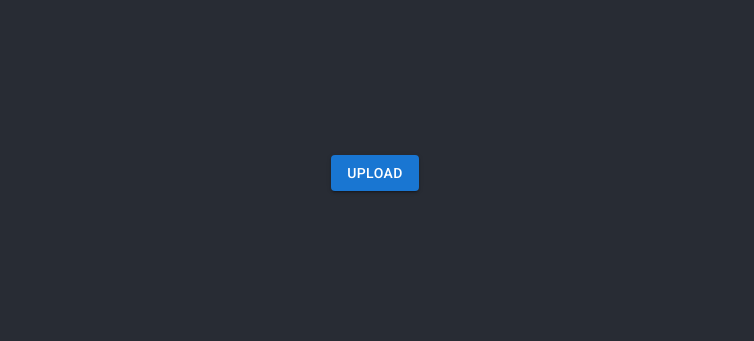
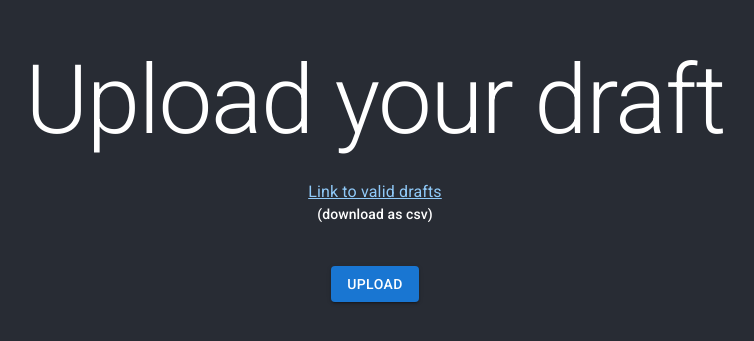
Before and after one commit to katerberg/draft-simulator, a React (Create React App) app: page / in a window 1280 px wide. Shown: the part 227-568 px from the top of the page, without its empty margins (265-1019 px from the left). Built offline with nearby package versions, Linux system fonts and the light colour scheme.

Commit message:
Add explainer text

```diff
--- a/src/Uploader.js
+++ b/src/Uploader.js
@@ -2,6 +2,7 @@ import './App.css';
 import { useEffect, useState } from 'react';
 import Button from '@mui/material/Button';
 import { styled } from '@mui/material/styles';
+import { Link, Typography } from '@mui/material';
 
 const Input = styled('input')({
   display: 'none',
@@ -24,6 +25,15 @@ export default function Uploader({onCsvChange}) {
   return (
     <div className="App">
       <header className="App-header">
+        <Typography mb={3} variant='h1'>Upload your draft</Typography>
+        <Typography sx={{color: 'rgb(144, 202, 249)'}}>
+          <Link target="_blank" rel="noreferrer" color="inherit" href='https://docs.google.com/spreadsheets/d/1AdrhWkDX7i9p2rZbEKzDs3nQAhCvcH0LAXZQNwWMsnA/edit#gid=945529176'>
+            Link to valid drafts
+          </Link>
+        </Typography>
+        <Typography variant="subtitle2" mb={5}>
+            (download as csv)
+        </Typography>
         <label htmlFor="button-file">
           <Input
               type='file'
```
Lines whose indentation alone changed are shown as unchanged.
